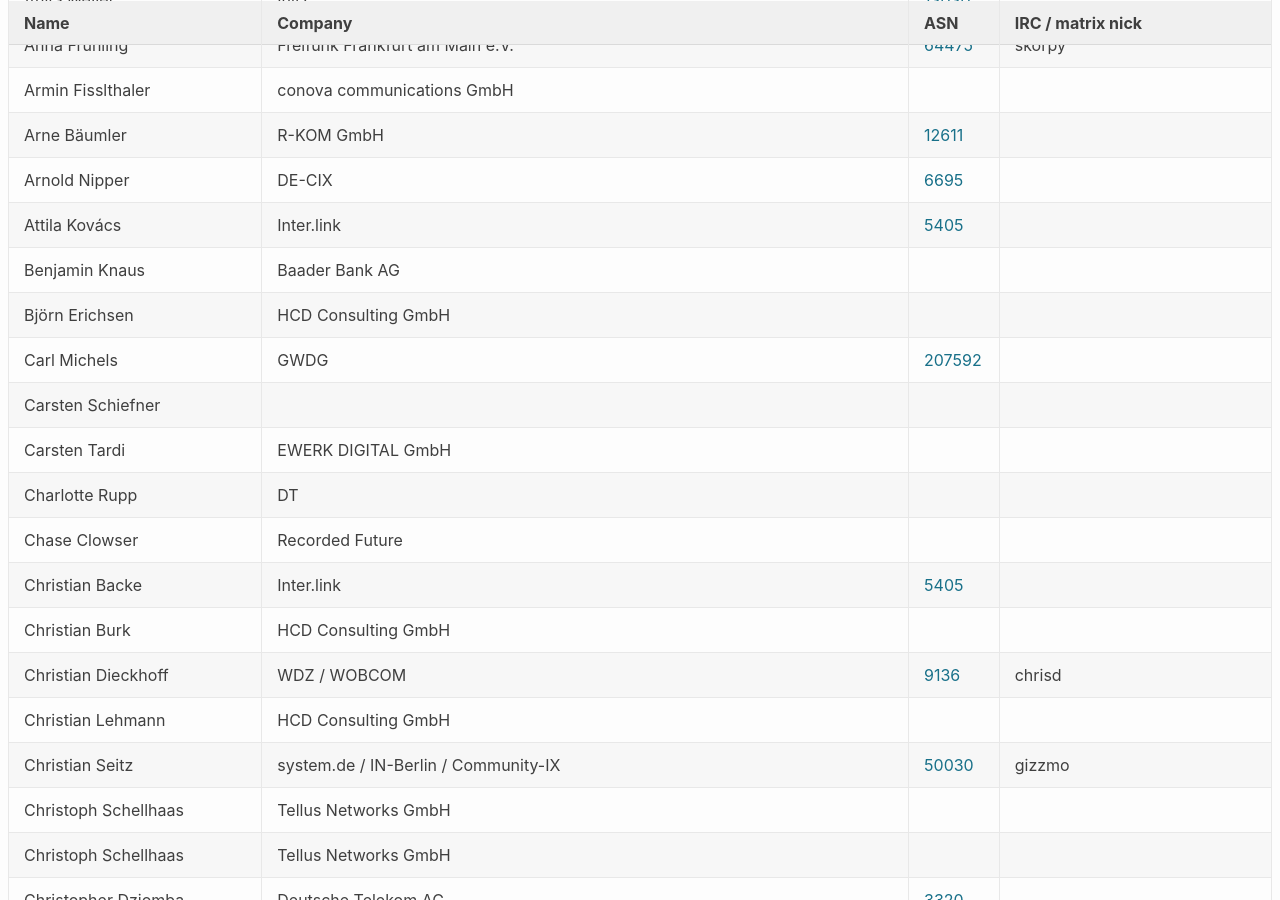
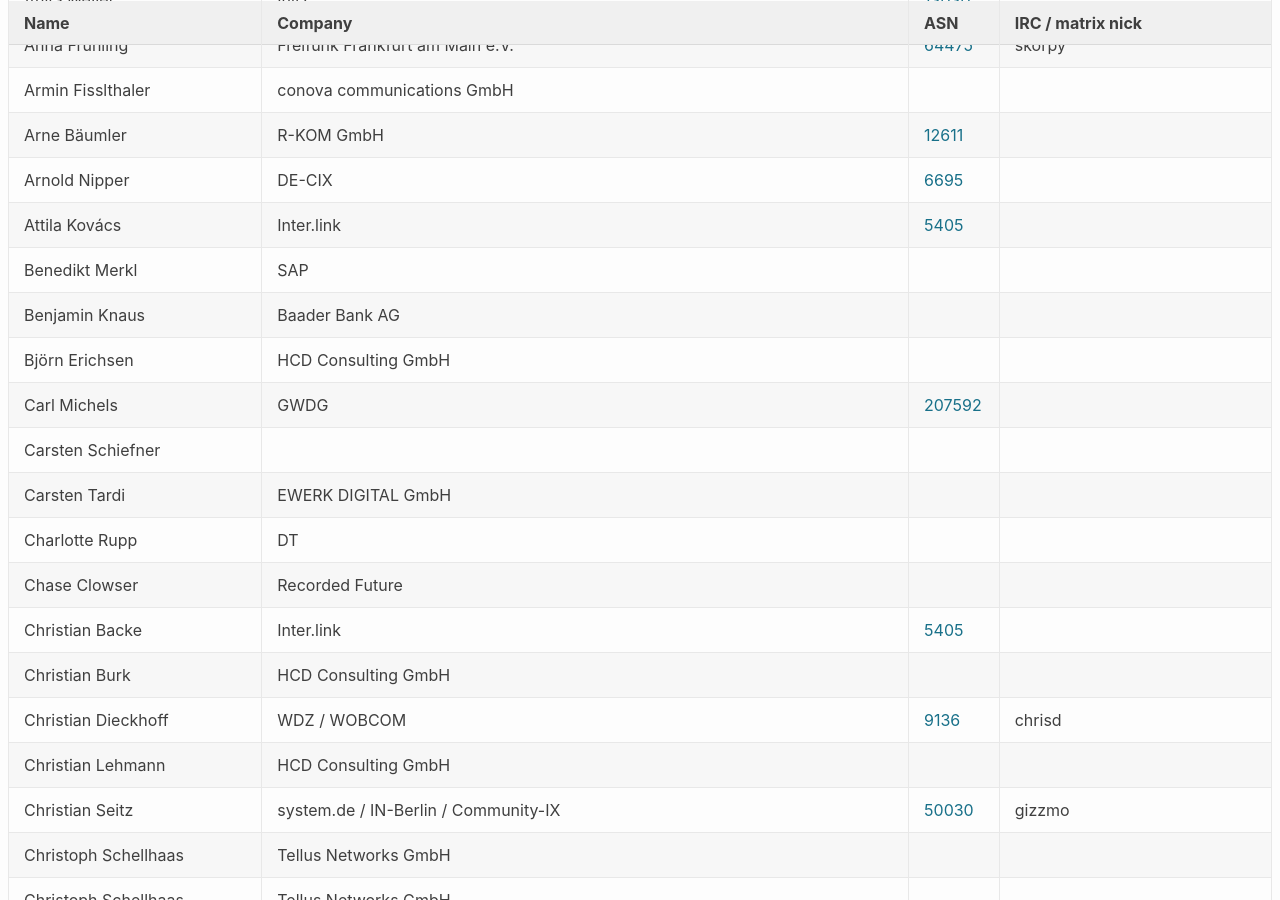
Before and after one commit to denog/pretix-attendeelist, a Jekyll site: the page built from denog17/index.markdown, in a window 1280 px wide and 900 px high, scrolled down 829 px. Built offline with Jekyll 4.4.1, drawn with Linux system fonts in a browser that asks for light colours.

Commit message:
Latest data: Thu Jul  3 06:12:44 UTC 2025

```diff
--- a/_data/attendees_denog17_onsite.json
+++ b/_data/attendees_denog17_onsite.json
@@ -118,6 +118,12 @@
     "company": "Inter.link",
     "irc": null,
     "asn": "5405"
+  },
+  {
+    "name": "Benedikt Merkl",
+    "company": "SAP",
+    "irc": null,
+    "asn": null
   },
   {
     "name": "Benjamin Knaus",
```
